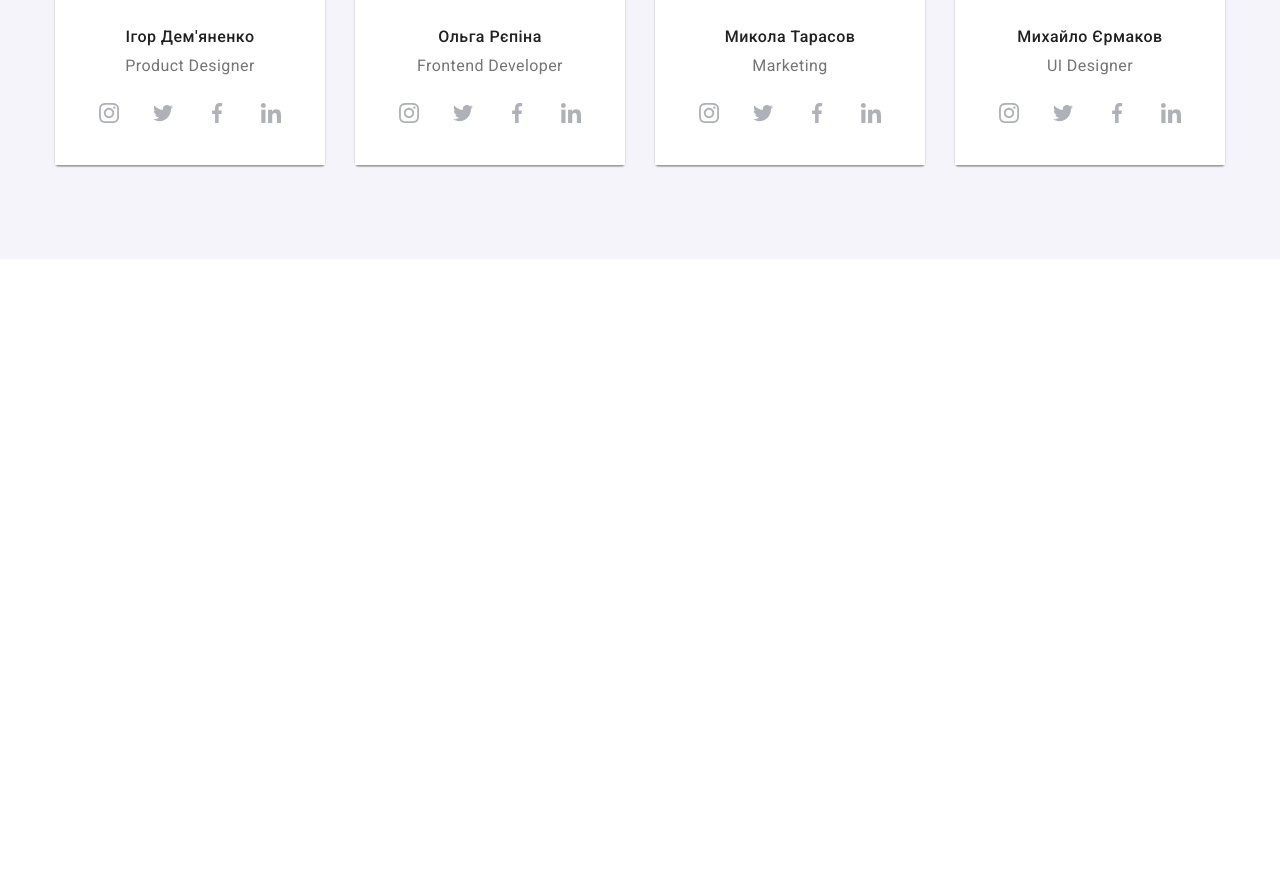
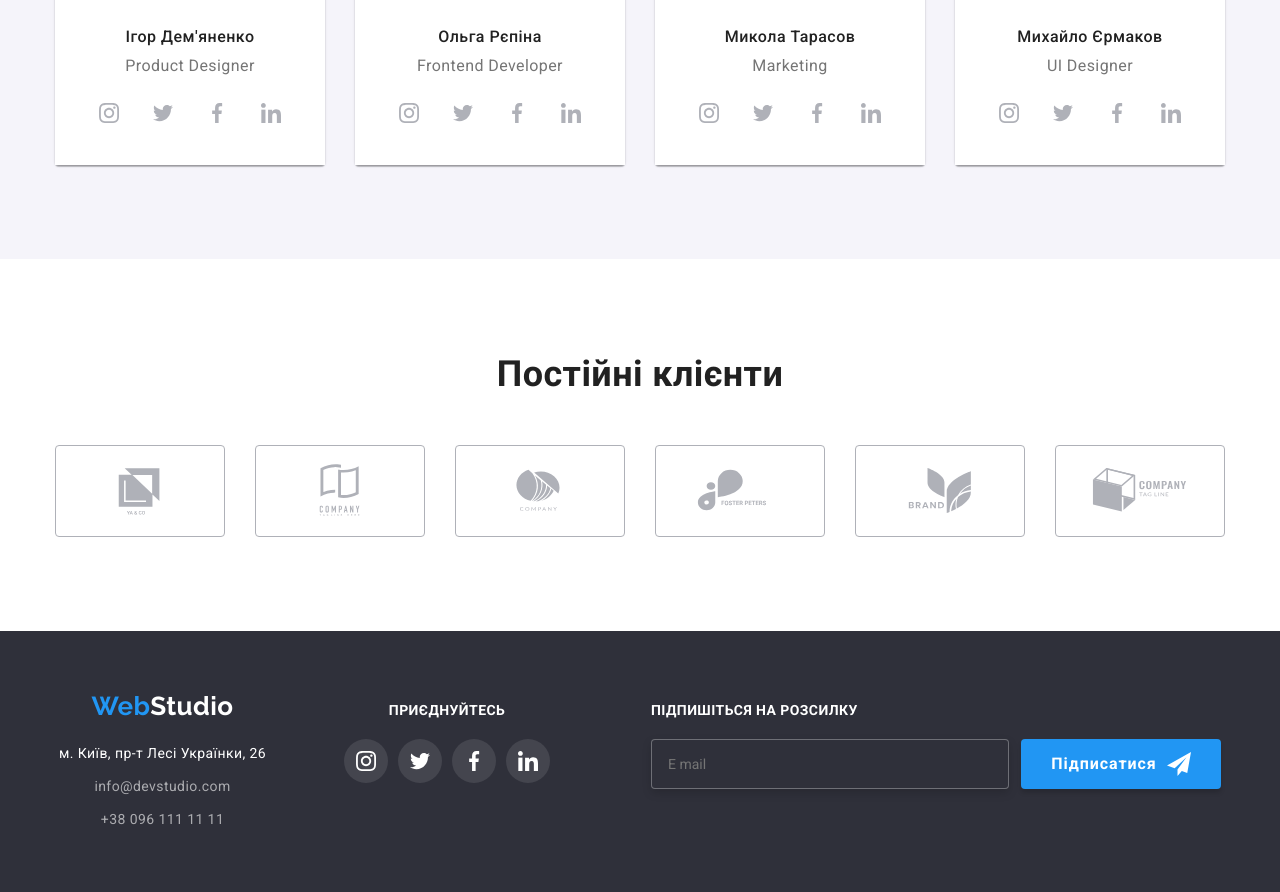
Before and after one commit to MaksoN03/goit-markup-hw-08, a plain HTML site: page index.html in a window 1280 px wide. Shown: the part 2076-2968 px from the top of the page. Before the commit the page ends 2335 px from the top, so only its background shows below. Drawn offline with nearby package versions, Linux system fonts and the light colour scheme.

Commit message:
Update clients and footer

```diff
--- a/index.html
+++ b/index.html
@@ -504,7 +504,7 @@
           </ul>
         </div>
       </section>
-      <!-- <section class="clients section">
+      <section class="clients section">
         <div class="container">
           <h2 class="title">Постійні клієнти</h2>
           <ul class="clients-list list">
@@ -552,9 +552,9 @@
             </li>
           </ul>
         </div>
-      </section> -->
+      </section>
     </main>
-    <!-- <footer class="page-footer">
+    <footer class="page-footer">
       <div class="footer-container container">
         <div class="footer-container__first-container">
           <a href="./index.html" class="webstudio-footer link"
@@ -659,7 +659,7 @@
           </div>
         </form>
       </div>
-    </footer> -->
+    </footer>
     <!-- <div class="backdrop is-hidden" data-modal>
       <div class="modal">
         <button type="button" class="modal-close-btn" data-modal-close>
--- a/sass/components/_title.scss
+++ b/sass/components/_title.scss
@@ -1,7 +1,19 @@
-.title {
-    font-weight: 700;
-    font-size: 36px;
-    line-height: 1.17;
-    text-align: center;
-    margin-bottom: 50px;
+@media screen and (max-width: 1199px) {
+    .title {
+        font-weight: 700;
+        line-height: 1.17;
+        text-align: center;
+        font-size: 28px;
+        margin-bottom: 30px;
+    }
 }
+
+@media screen and (min-width: 1200px) {
+    .title {
+        font-weight: 700;
+        line-height: 1.17;
+        text-align: center;
+        font-size: 36px;
+        margin-bottom: 50px;
+    }
+}
--- a/sass/components/_webstudiologo.scss
+++ b/sass/components/_webstudiologo.scss
@@ -13,3 +13,11 @@
     line-height: 1.19;
     color: var(--primary-black);
 }
+
+.webstudio__weblogo_theme_white {
+    font-family: 'Raleway';
+    font-weight: 700;
+    font-size: 26px;
+    line-height: 1.19;
+    color: var(--primary-bg-color);
+}
--- a/sass/layout/_clients.scss
+++ b/sass/layout/_clients.scss
@@ -1,15 +1,13 @@
 .clients-list {
-    display: flex;
-    column-gap: 30px;
-    justify-content: center;
-    align-items: center;
+    @extend %flex-align;
+    flex-wrap: wrap;
+    flex-basis: calc((100% - 1 * 30px) / 2);
+    gap: 30px;
 }
 
 .clients-list__item {
-    display: flex;
-    justify-content: center;
-    align-items: center;
-    width: 170px;
+    @extend %flex-align;
+    width: calc((100% - 1 * 30px) / 2);
     height: 92px;
     border: 1px solid #AFB1B8;
     border-radius: 4px;
@@ -22,17 +20,36 @@
 }
 
 .clients-list__link {
-    display: flex;
-    justify-content: center;
-    align-items: center;
+    @extend %flex-align;
     width: 100%;
     height: 100%;
     color: #AFB1B8;
     fill: currentColor;
-    transition: fill var(--transition-dur-and-func);
+    transition: var(--transition-dur-and-func);
 
     &:hover,
     &:focus {
         fill: var(--primary-accent-color);
     }
 }
+
+@media screen and (min-width: 768px) {
+    .clients-list {
+        flex-basis: calc((100% - 2 * 30px) / 3);
+    }
+
+    .clients-list__item {
+        width: calc((100% - 2 * 30px) / 3);
+    }
+}
+
+@media screen and (min-width: 1200px) {
+    .clients-list__item {
+        width: 170px;
+    }
+
+    .clients-list {
+        flex-basis: calc((100% - 5 * 30px) / 6);
+        flex-wrap: nowrap;
+    }
+}
--- a/sass/layout/_footer.scss
+++ b/sass/layout/_footer.scss
@@ -1,12 +1,3 @@
-.footer-container {
-    display: flex;
-    align-items: baseline;
-}
-
-.footer-container__second-container {
-    margin-left: 70px;
-}
-
 .page-footer {
     background-color: var(--dark-bg-color);
     padding-top: 60px;
@@ -17,14 +8,6 @@
     display: block;
     margin-right: auto;
     margin-bottom: 20px;
-}
-
-.webstudio__weblogo_theme_white {
-    font-family: 'Raleway';
-    font-weight: 700;
-    font-size: 26px;
-    line-height: 1.19;
-    color: var(--primary-bg-color);
 }
 
 .address-footer {
@@ -85,10 +68,6 @@
     fill: var(--primary-bg-color);
 }
 
-.footer-form {
-    margin-left: auto;
-}
-
 .footer-form__text {
     margin-bottom: 20px;
     font-weight: 700;
@@ -103,10 +82,6 @@
     display: flex;
     align-items: center;
     justify-content: center;
-}
-
-.footer-form__field {
-    margin-right: 12px;
 }
 
 .footer-form__input {
@@ -153,3 +128,100 @@
 .footer-form__icon {
     margin-left: 10px;
 }
+
+@media screen and (max-width: 767px) {
+    .footer-form__container {
+        display: flex;
+        flex-direction: column;
+    }
+
+    .footer-form__field {
+        width: 100%;
+        margin-bottom: 20px;
+    }
+
+    .footer-form__input {
+        height: 50px;
+        width: 100%;
+    }
+
+    .footer-form__text {
+        text-align: center;
+    }
+
+    .footer-container__second-container {
+        margin-bottom: 60px;
+    }
+
+    .footer-container__header-join {
+        text-align: center;
+    }
+
+    .footer-container__first-container {
+        margin-bottom: 60px;
+        text-align: center;
+    }
+}
+
+@media screen and (min-width: 768px){
+
+    .footer-container {
+        display: flex;
+        justify-content: space-around;
+        align-items: baseline;
+        flex-wrap: wrap;
+    }
+
+    .footer-container__first-container {
+        margin-bottom: 60px;
+        text-align: center;
+    }
+
+    .footer-container__header-join {
+        text-align: center;
+    }
+
+    .footer-form__text {
+        text-align: center;
+    }
+
+    .footer-form__container {
+        display: flex;
+        flex-direction: column;
+    }
+
+    .footer-form__input {
+        height: 50px;
+        width: 450px;
+        margin-bottom: 20px;
+    }
+}
+
+@media screen and (min-width: 1200px) {
+    .footer-form__container {
+        flex-direction: row;
+        align-items: baseline;
+    }
+
+    .footer-form__field {
+        margin-right: 12px;
+    }
+
+    .footer-form__input {
+        height: 50px;
+        width: 358px;
+    }
+
+    .footer-form__text {
+        text-align: start;
+    }
+
+    .footer-container__first-container {
+        margin-bottom: 0;
+        margin-right: 70px;
+    }
+
+    .footer-container__second-container {
+        margin-right: 93px;
+    }
+}
--- a/sass/layout/_our-team.scss
+++ b/sass/layout/_our-team.scss
@@ -40,11 +40,6 @@
     .workers-list__item {
         margin-bottom: 30px;
     }
-
-    .title {
-        font-size: 28px;
-        margin-bottom: 30px;
-    }
 }
 
 @media screen and (min-width: 768px) {
@@ -61,11 +56,6 @@
         flex-basis: calc((100% - 3 * 30px) / 4);
     }
 
-    .title {
-        font-size: 36px;
-        margin-bottom: 50px;
-    }
-
     .workers-list__container {
         padding-bottom: 30px;
     }
```
Also changed, not shown: css/main.css, css/main.min.css, 2 other files.
